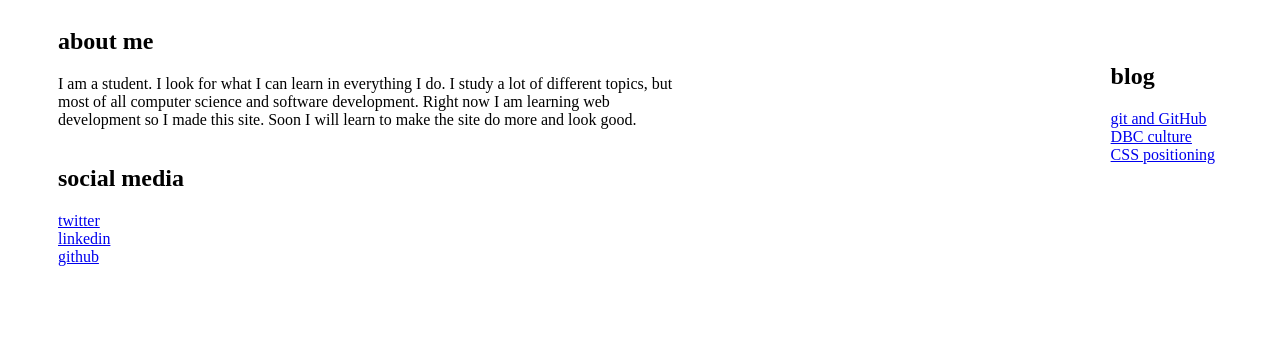
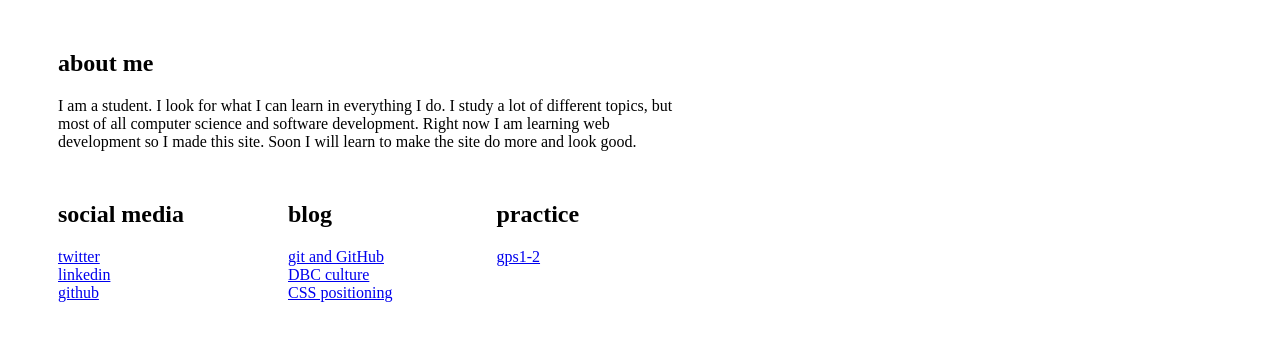
Before and after one commit to ryanloughlin25/ryanloughlin25.github.io, a plain HTML site: page index.html in a window 1280 px wide. Drawn offline with Linux system fonts and the light colour scheme.

Commit message:
add pages for gps1-2 and minor changes to index.html

```diff
--- a/index.html
+++ b/index.html
@@ -10,18 +10,23 @@
         I am a student.  I look for what I can learn in everything I do.  I study a lot of different topics, but most of all computer science and software development.  Right now I am learning web development so I  made this site.  Soon I will learn to make the site do more and look good.
       </p>
     </div>
+    <div id="links">
+      <div id="social">
+        <h2>social media</h2>
+        <a href="https://twitter.com/ryanloughlin25">twitter</a>
+        <a href="https://www.linkedin.com/pub/ryan-loughlin/56/146/411/">linkedin</a>
+        <a href="https://github.com/ryanloughlin25">github</a>
+      </div>
       <div id="blog">
         <h2>blog</h2>
         <a href="blog/t1-git-blog.html">git and GitHub</a>
         <a href="blog/c1-chefs-kitchen.html">DBC culture</a>
         <a href="blog/t2-css-design.html">CSS positioning</a>
       </div>
-    <div id="social">
-      <h2>social media</h2>
-      <a href="https://twitter.com/ryanloughlin25">twitter</a>
-      <a href="https://www.linkedin.com/pub/ryan-loughlin/56/146/411/">linkedin</a>
-      <a href="https://github.com/ryanloughlin25">github</a>
+      <div id="practice">
+        <h2>practice</h2>
+        <a href="practice/gps1-2.html">gps1-2</2>
       </div>
-
+    </div>
   </body>
 </html>
--- /dev/null
+++ b/practice/gps1-2.css
@@ -0,0 +1,21 @@
+body {
+  background-color: lightgray;
+}
+
+h1 {
+  margin-bottom: 0px;
+}
+
+h2 {
+  display: inline-block;
+}
+
+#header {
+  text-align: center;
+}
+
+#content {
+  background-color: white;
+  padding: 15px;
+  border: solid black 2px;
+}
--- a/stylesheets/default.css
+++ b/stylesheets/default.css
@@ -1,19 +1,24 @@
-div {
-  display: inline-block;
+#about {
+  display: block;
   width: 50%;
-  margin-left: 50px;
+  margin: 50px;
 }
 
-#social {
-  clear: left;
+#links > div {
+  margin-left: 50px;
+  margin-right: 50px;
+  display: inline-block;
 }
 
-#blog {
-  width: 10%;
-  margin: 35px;
-  float: right;
+#practice {
+  position: relative;
+  bottom: 36px;
 }
 
 div > a {
   display: block;
 }
+
+h2 {
+  margin-top: 0px;
+}
```
Also changed, not shown: practice/gps1-2.html (added, +19 -0 lines). Lines whose indentation alone changed are shown as unchanged.
